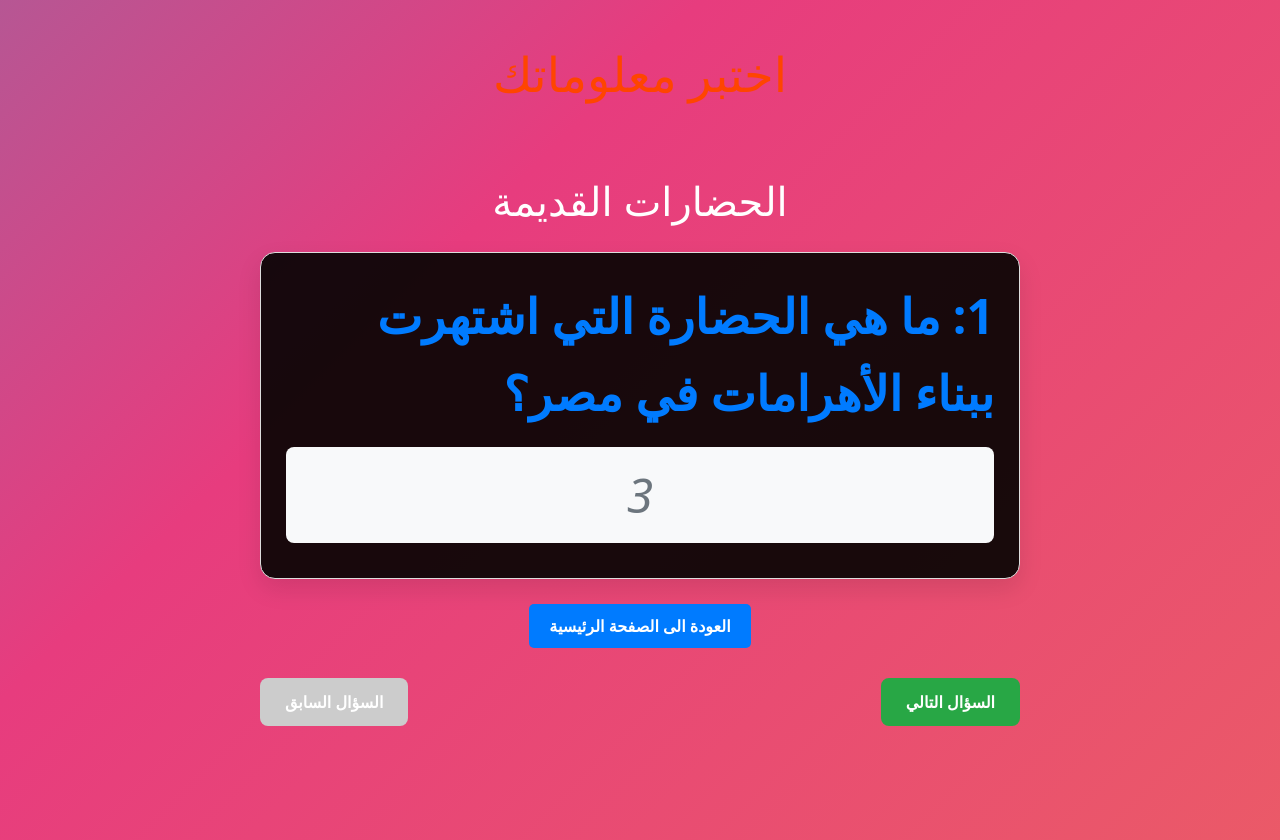
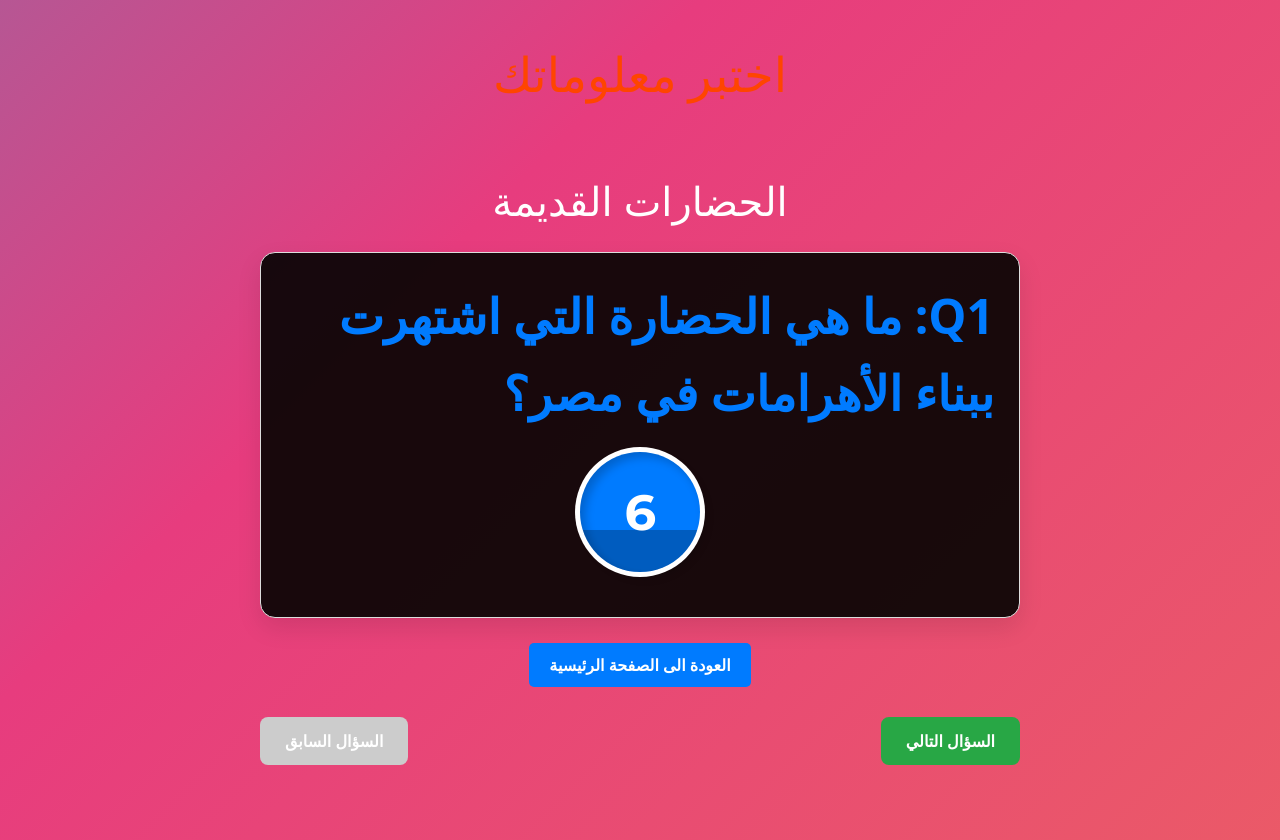
Before and after one commit to walidroid/QuizChildren, a plain HTML site: page index.html in a window 1280 px wide. Both pictures are taken after a click on the element 330 px from the left and 361 px from the top of the page. Drawn offline with nearby package versions, Linux system fonts and the light colour scheme; a web font is replaced by a local one.

Commit message:
Add files via upload

```diff
--- a/index.html
+++ b/index.html
@@ -2,7 +2,7 @@
   <link rel="stylesheet" href="styles.css">
   <script src="https://cdn.tailwindcss.com"></script>
   <link rel="stylesheet" href="https://unpkg.com/swiper/swiper-bundle.min.css">
-
+  <link href="https://fonts.googleapis.com/css?family=Montserrat:700&display=swap" rel="stylesheet"> <!-- Add this line -->
 </head>
 <section class="my-10">
 	<h2 class="carousel-3D-swiper-title">اختبر معلوماتك</h2>
--- a/script.js
+++ b/script.js
@@ -87,7 +87,8 @@ questionsSection.appendChild(questionNavigation); // Append navigation to questi
 let allQuestions = {};
 let currentQuestions = [];
 let currentQuestionIndex = 0;
-let answerTimeoutId = null; // Variable to store the timeout ID
+let answerTimeoutId = null;
+let countdownIntervalId = null; // For the new animation interval
 
 // Fetch questions from questions.json
 fetch('questions.json')
@@ -114,13 +115,10 @@ function displaySingleQuestion(category) {
   carouselSection.style.display = 'none';
   questionsSection.style.display = 'block';
   questionCategoryTitle.textContent = category;
-  questionsContainer.innerHTML = ''; // Clear previous questions
+  questionsContainer.innerHTML = '';
 
-  // Clear any existing answer timeout when a new question is displayed
-  if (answerTimeoutId) {
-    clearTimeout(answerTimeoutId);
-    answerTimeoutId = null;
-  }
+  if (answerTimeoutId) clearTimeout(answerTimeoutId);
+  if (countdownIntervalId) clearInterval(countdownIntervalId);
 
   if (currentQuestions.length > 0) {
     const q = currentQuestions[currentQuestionIndex];
@@ -129,7 +127,7 @@ function displaySingleQuestion(category) {
 
     const questionText = document.createElement('p');
     const strongQuestionText = document.createElement('strong');
-    strongQuestionText.textContent = `${currentQuestionIndex + 1}: ${q.question}`;
+    strongQuestionText.textContent = `Q${currentQuestionIndex + 1}: ${q.question}`;
     questionText.appendChild(strongQuestionText);
     questionDiv.appendChild(questionText);
 
@@ -143,7 +141,6 @@ function displaySingleQuestion(category) {
       questionDiv.appendChild(optionsList);
     }
 
-    // Create a container for the answer and countdown
     const answerContainer = document.createElement('div');
     answerContainer.classList.add('answer-container');
     questionDiv.appendChild(answerContainer);
@@ -151,45 +148,47 @@ function displaySingleQuestion(category) {
     if (q.answer) {
       const answerParagraph = document.createElement('p');
       answerParagraph.classList.add('answer');
-      answerParagraph.textContent = `الجواب: ${q.answer}`;
-      answerParagraph.style.display = 'none'; // Initially hide the answer
+      answerParagraph.textContent = ` ${q.answer}`;
+      answerParagraph.style.display = 'none';
 
-      const countdownParagraph = document.createElement('p');
-      countdownParagraph.classList.add('countdown');
-      countdownParagraph.textContent = ' 5';
-
-      answerContainer.appendChild(countdownParagraph);
+      // New Animated Countdown Element
+      const animatedCountdownDiv = document.createElement('div');
+      animatedCountdownDiv.classList.add('animated-countdown');
+      const countdownNumberSpan = document.createElement('span');
+      animatedCountdownDiv.appendChild(countdownNumberSpan);
+      answerContainer.appendChild(animatedCountdownDiv);
       answerContainer.appendChild(answerParagraph);
 
-      // Start countdown
-      let countdown = 5;
-      const countdownInterval = setInterval(() => {
+      let countdown = 8;
+      countdownNumberSpan.textContent = countdown;
+      animatedCountdownDiv.style.setProperty('--timer-duration', `${countdown}s`);
+
+      countdownIntervalId = setInterval(() => {
         countdown--;
         if (countdown > 0) {
-          countdownParagraph.textContent = ` ${countdown} `;
+          countdownNumberSpan.textContent = countdown;
         } else {
-          clearInterval(countdownInterval);
-          countdownParagraph.style.display = 'none';
+          clearInterval(countdownIntervalId);
+          animatedCountdownDiv.style.display = 'none';
           answerParagraph.style.display = 'block';
         }
       }, 1000);
 
-      // Store the interval ID in case we need to clear it early (e.g., when navigating to next/prev question)
-      // We'll use a timeout to clear this interval if the user navigates away before 5s
-      // This is a simplified approach; for robustness, manage intervals more directly.
-      answerTimeoutId = setTimeout(() => { // This timeout is just to ensure cleanup if interval isn't cleared by navigation
-        clearInterval(countdownInterval);
-      }, 5500); // A bit longer than the countdown itself
+      // Fallback timeout to ensure answer shows if interval somehow fails
+      answerTimeoutId = setTimeout(() => {
+        clearInterval(countdownIntervalId); // Clear interval if still running
+        animatedCountdownDiv.style.display = 'none';
+        answerParagraph.style.display = 'block';
+      }, (countdown + 0.5) * 1000); // 5.5 seconds total
 
     } else {
-        const noAnswerText = document.createElement('p');
-        noAnswerText.textContent = 'No answer provided for this question.';
-        answerContainer.appendChild(noAnswerText);
+      const noAnswerText = document.createElement('p');
+      noAnswerText.textContent = 'No answer provided for this question.';
+      answerContainer.appendChild(noAnswerText);
     }
 
     questionsContainer.appendChild(questionDiv);
 
-    // Update navigation button visibility and disabled state
     prevQuestionBtn.style.display = 'block';
     nextQuestionBtn.style.display = 'block';
     prevQuestionBtn.disabled = currentQuestionIndex === 0;
@@ -204,7 +203,8 @@ function displaySingleQuestion(category) {
 
 // Event listeners for navigation buttons
 nextQuestionBtn.addEventListener('click', () => {
-  if (answerTimeoutId) clearTimeout(answerTimeoutId); // Clear previous timeout
+  if (answerTimeoutId) clearTimeout(answerTimeoutId);
+  if (countdownIntervalId) clearInterval(countdownIntervalId);
   if (currentQuestionIndex < currentQuestions.length - 1) {
     currentQuestionIndex++;
     displaySingleQuestion(questionCategoryTitle.textContent);
@@ -212,7 +212,8 @@ nextQuestionBtn.addEventListener('click', () => {
 });
 
 prevQuestionBtn.addEventListener('click', () => {
-  if (answerTimeoutId) clearTimeout(answerTimeoutId); // Clear previous timeout
+  if (answerTimeoutId) clearTimeout(answerTimeoutId);
+  if (countdownIntervalId) clearInterval(countdownIntervalId);
   if (currentQuestionIndex > 0) {
     currentQuestionIndex--;
     displaySingleQuestion(questionCategoryTitle.textContent);
@@ -221,7 +222,8 @@ prevQuestionBtn.addEventListener('click', () => {
 
 // Event listener for the back button
 backToCarouselBtn.addEventListener('click', () => {
-  if (answerTimeoutId) clearTimeout(answerTimeoutId); // Clear previous timeout
+  if (answerTimeoutId) clearTimeout(answerTimeoutId);
+  if (countdownIntervalId) clearInterval(countdownIntervalId);
   questionsSection.style.display = 'none';
   carouselSection.style.display = 'block';
 });
--- a/styles.css
+++ b/styles.css
@@ -223,6 +223,69 @@ body {
   background-color: #f8f9fa; /* Light background for countdown */
   border-radius: 8px;
   text-align: center;
+  display: none; /* Hide the old text-based countdown */
+}
+
+/* New Animated Countdown Styles */
+.animated-countdown {
+  width: 120px; /* Size of the circle */
+  height: 120px;
+  border-radius: 50%;
+  background-color: #007bff; /* Base color, can be changed */
+  color: white;
+  display: flex;
+  align-items: center;
+  justify-content: center;
+  font-size: 3em; /* Size of the number */
+  font-weight: bold;
+  margin: 20px auto; /* Center it */
+  position: relative;
+  overflow: hidden; /* Important for the fill effect */
+  font-family: 'Montserrat', sans-serif; /* From the SCSS example */
+  box-shadow: 0 0 0 5px white, /* Outer white ring */
+              inset 5px 5px 10px rgba(0, 0, 0, 0.2), /* Inner shadow */
+              5px 5px 10px rgba(0, 0, 0, 0.2); /* Outer shadow */
+}
+
+.animated-countdown span {
+  position: relative; /* To ensure it's above the ::before pseudo-element */
+  z-index: 2;
+}
+
+.animated-countdown::before {
+  content: '';
+  position: absolute;
+  top: 0;
+  left: 0;
+  width: 100%;
+  height: 100%;
+  background-color: rgba(0, 0, 0, 0.25); /* Darker overlay for progress */
+  transform: translateY(100%); /* Start filled (or empty if you reverse) */
+  animation: fillTimer var(--timer-duration, 5s) linear forwards;
+  z-index: 1;
+}
+
+@keyframes fillTimer {
+  0% {
+    transform: translateY(100%); /* Starts at the bottom, appearing empty */
+  }
+  100% {
+    transform: translateY(0%); /* Fills to the top */
+  }
+}
+
+/* Optional: Add a subtle pulse to the number */
+@keyframes pulseNumber {
+  0%, 100% {
+    transform: scale(1);
+  }
+  50% {
+    transform: scale(1.1);
+  }
+}
+
+.animated-countdown span {
+  animation: pulseNumber 1s infinite ease-in-out;
 }
 
 /* Styling for navigation buttons and back button */
```
